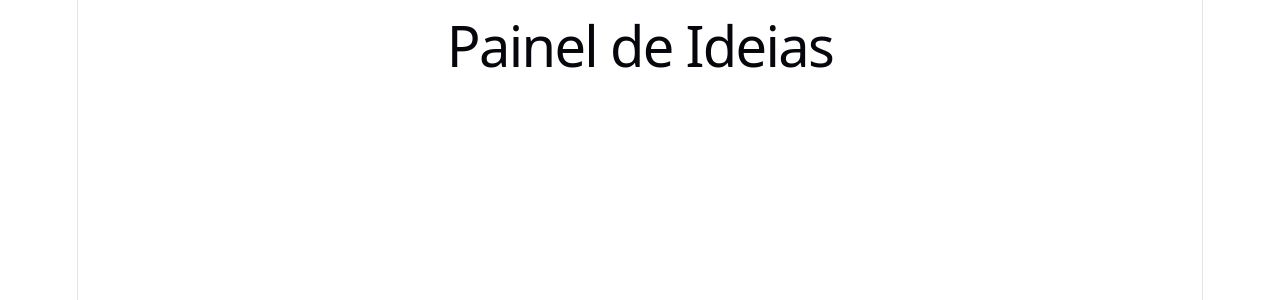
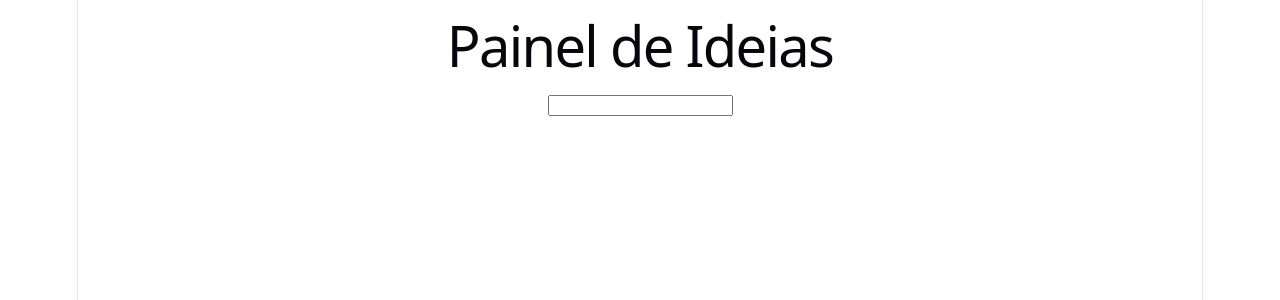
Before and after one commit to arybueno/painel-de-ideias, a React (Vite) app in the folder painel-de-ideias/: page / in a window 1280 px wide. Shown: the top 300 px of the page. Built offline with nearby package versions, Linux system fonts and the light colour scheme.

Commit message:
adiciona input controlado com useState

```diff
--- a/painel-de-ideias/src/App.jsx
+++ b/painel-de-ideias/src/App.jsx
@@ -1,5 +1,13 @@
+import { useState } from "react"
+
 export default function App(){
+  const [ideias, setIdeias] = useState([]);
+  const [novaIdeia, setNovaIdeia] = useState("");
   return(
+    <div>
     <h1>Painel de Ideias</h1>
+
+    <input type="text" value={novaIdeia} onChange={event => setNovaIdeia(event.target.value)} />
+    </div>
   )
 }
```
